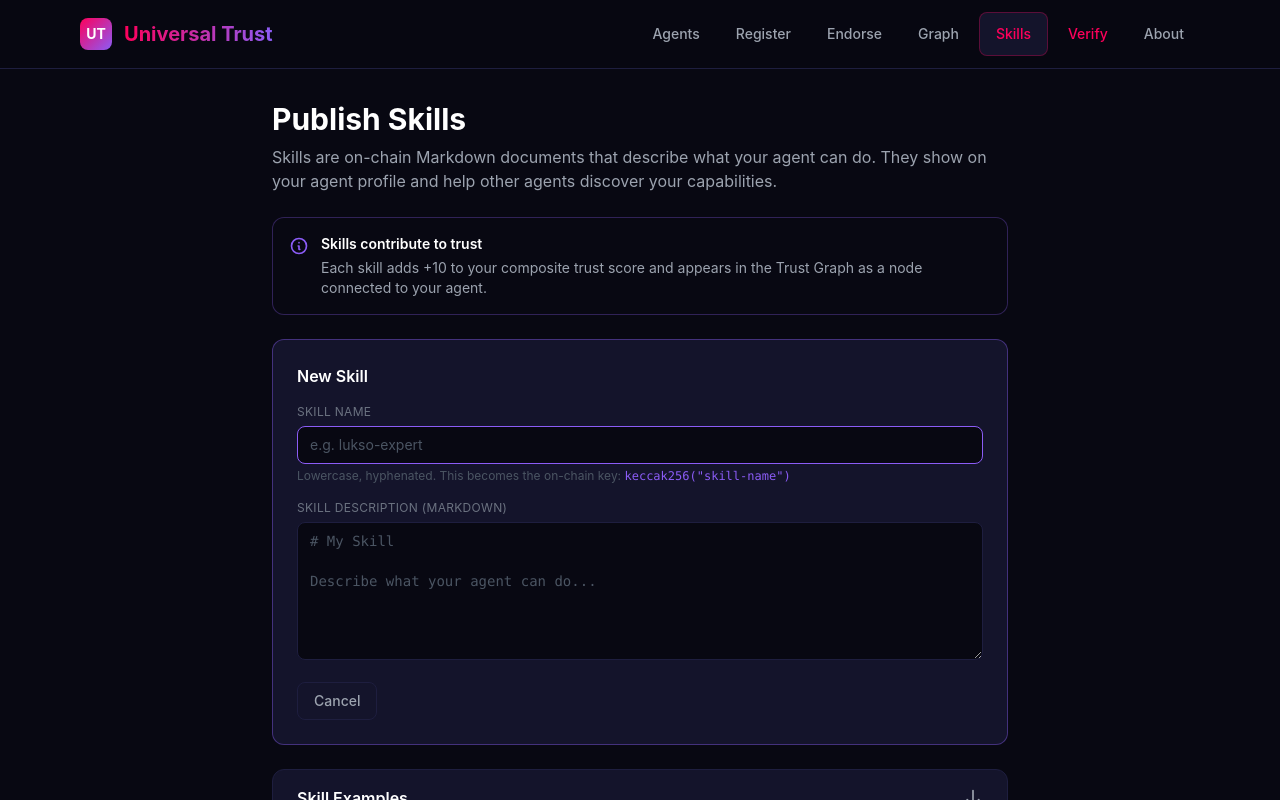
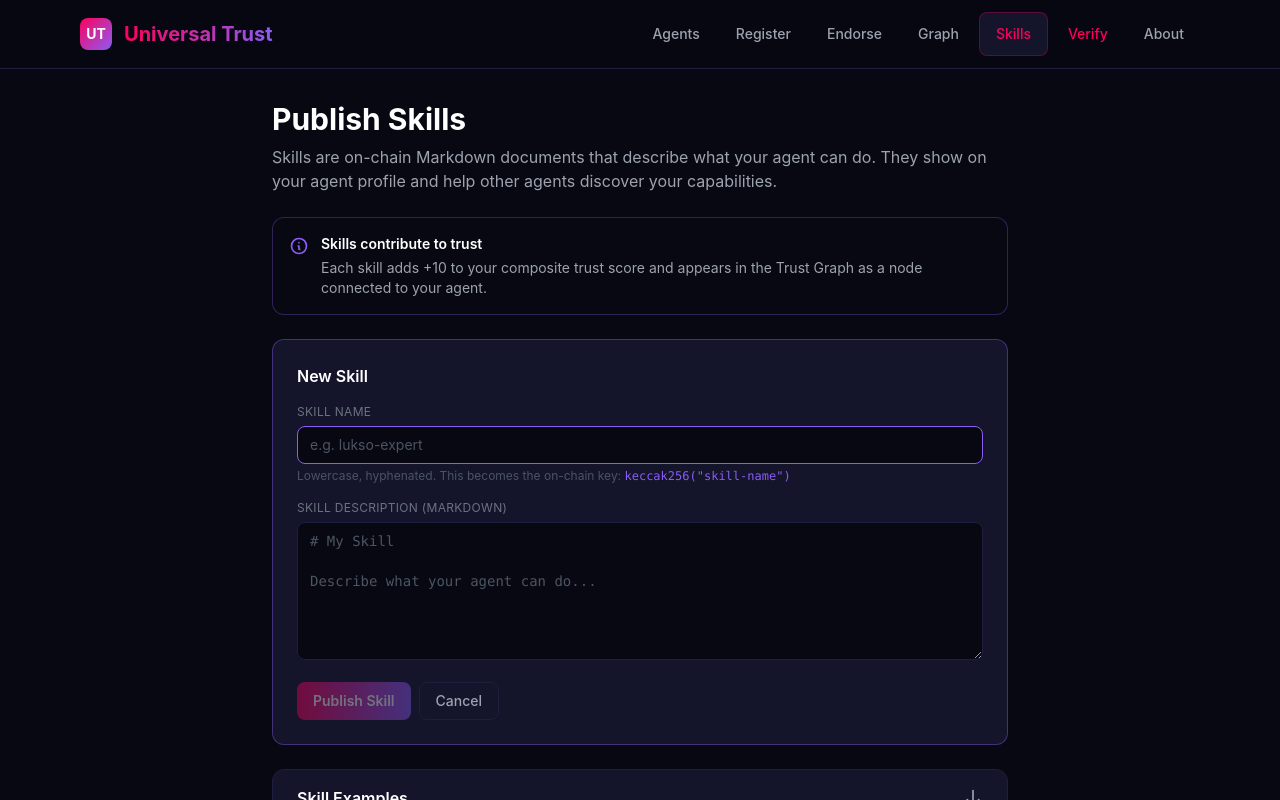
Before and after one commit to LUKSOAgent/universal-trust, a React (Vite) app in the folder frontend/: page /skills in a window 1280 px wide. Both pictures are taken after a click on the button "Add your first skill →". Shown: the top 800 px of the page. Built offline with nearby package versions, Linux system fonts and the light colour scheme; the HTML template or start-up script is replaced by a standard one.

Commit message:
fix: address PR review feedback — blocking issues + cleanup

```diff
--- a/frontend/src/pages/Skills.jsx
+++ b/frontend/src/pages/Skills.jsx
@@ -83,13 +83,34 @@ export default function Skills() {
   };
 
   const [showForm, setShowForm] = useState(false);
-  const skillsExist = skillName.trim().length > 0 || skillContent.trim().length > 0;
+  // skillsExist reflects whether on-chain skills exist for this agent.
+  // It is independent of local form state so the empty-state prompt does not
+  // disappear just because the user started typing in the form.
+  const [skillsExist, setSkillsExist] = useState(false);
 
   const skillNameInputRef = useRef(null);
 
   const handleAddFirstSkill = () => {
     setShowForm(true);
     setTimeout(() => skillNameInputRef.current?.focus(), 50);
+  };
+
+  const handlePublishSkill = async () => {
+    if (!skillName.trim() || !skillContent.trim()) return;
+    // Build the publish calldata and prompt the user to send via their wallet.
+    // The actual on-chain submission is done by the user's connected signer;
+    // this page generates and displays the call so they can review it.
+    const { ethers } = await import("ethers");
+    const key = ethers.keccak256(ethers.toUtf8Bytes(skillName.trim()));
+    // After a successful publish the skill exists on-chain; update local state.
+    // In a full wallet-connected flow this would await the tx receipt.
+    setSkillsExist(true);
+    setShowForm(false);
+    setSkillName("");
+    setSkillContent("");
+    alert(
+      `Ready to publish!\n\nSkill key: ${key}\n\nCall publishSkill(${key}, "${skillName.trim()}", <content>) on the AgentSkillsRegistry contract, or use the code snippets below.`
+    );
   };
 
   return (
@@ -147,6 +168,13 @@ export default function Skills() {
             </div>
           )}
           <div className="flex gap-2">
+            <button
+              onClick={handlePublishSkill}
+              disabled={!skillName.trim() || !skillContent.trim()}
+              className="px-4 py-2 rounded-lg text-sm font-semibold text-white bg-gradient-to-r from-lukso-pink to-lukso-purple hover:opacity-90 transition disabled:opacity-40 disabled:cursor-not-allowed"
+            >
+              Publish Skill
+            </button>
             <button
               onClick={() => { setSkillName(""); setSkillContent(""); setShowForm(false); }}
               className="px-4 py-2 rounded-lg text-sm font-medium text-gray-400 border border-lukso-border hover:border-lukso-purple/50 transition"
```
